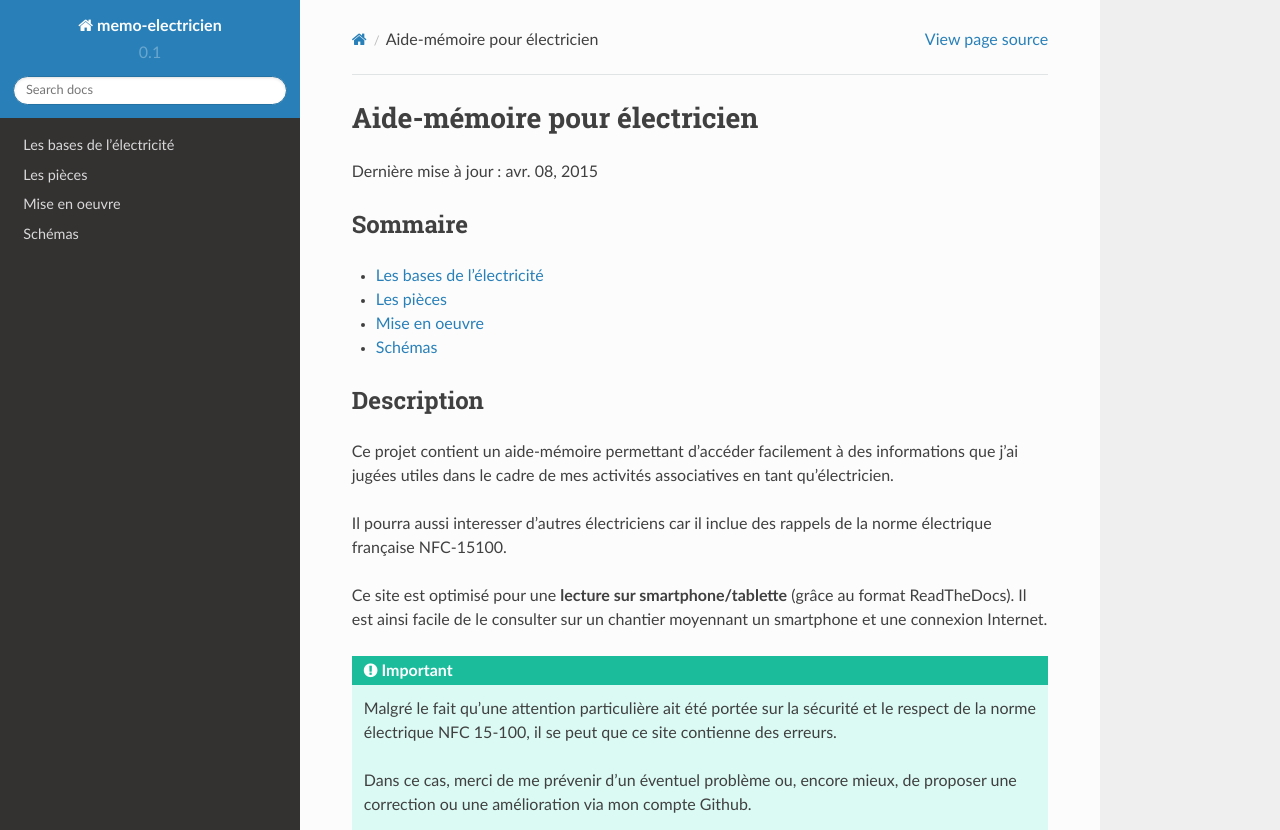
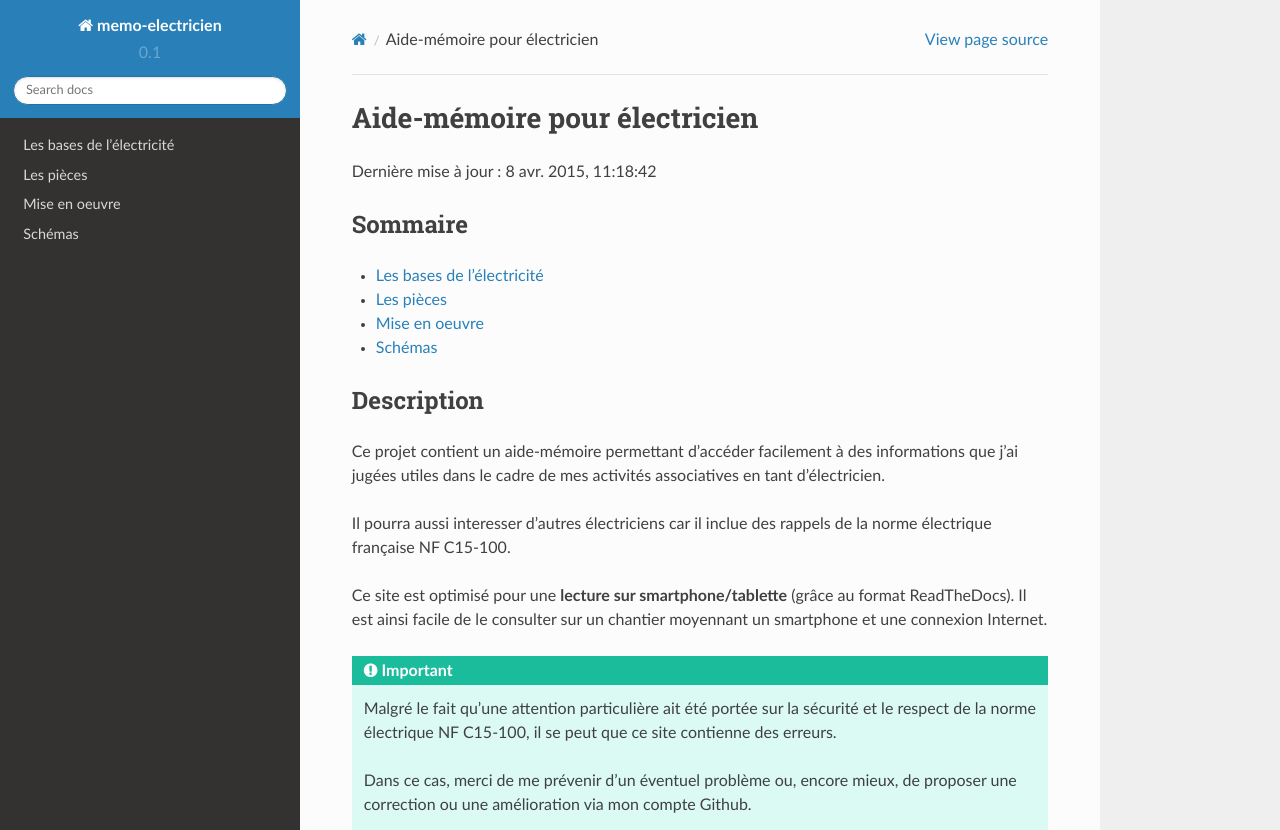
Before and after one commit to apallier/memo-electricien, a Sphinx documentation site: the page built from source/index.rst, in a window 1280 px wide and 1194 px high. Shown: the top 830 px of the window. Built offline with Sphinx 7.4.7 and the Read the Docs theme 2.0.0, drawn with Linux system fonts in a browser that asks for light colours.

Commit message:
Modif mineures + formatage de la date

```diff
--- a/source/conf.py
+++ b/source/conf.py
@@ -84,7 +84,7 @@ language = u'fr'
 # non-false value, then it is used:
 #today = ''
 # Else, today_fmt is used as the format for a strftime call.
-#today_fmt = '%B %d, %Y'
+today_fmt = '%c'
 
 # List of patterns, relative to source directory, that match files and
 # directories to ignore when looking for source files.
--- a/source/index.rst
+++ b/source/index.rst
@@ -19,9 +19,9 @@ Description
 ===========
 
 Ce projet contient un aide-mémoire permettant d'accéder facilement à des informations que j'ai jugées utiles
-dans le cadre de mes activités associatives en tant qu'électricien.
+dans le cadre de mes activités associatives en tant d'électricien.
 
-Il pourra aussi interesser d'autres électriciens car il inclue des rappels de la norme électrique française NFC-15100.
+Il pourra aussi interesser d'autres électriciens car il inclue des rappels de la norme électrique française NF C15-100.
 
 Ce site est optimisé pour une **lecture sur smartphone/tablette** (grâce au format ReadTheDocs). Il est ainsi facile
 de le consulter sur un chantier moyennant un smartphone et une connexion Internet.
@@ -29,7 +29,7 @@ de le consulter sur un chantier moyennant un smartphone et une connexion Interne
 .. important::
 
    Malgré le fait qu'une attention particulière ait été portée sur la sécurité et le respect de la norme
-   électrique NFC 15-100, il se peut que ce site contienne des erreurs.
+   électrique NF C15-100, il se peut que ce site contienne des erreurs.
 
    Dans ce cas, merci de me prévenir d'un éventuel problème ou, encore mieux, de proposer une correction
    ou une amélioration via mon compte Github.
```
